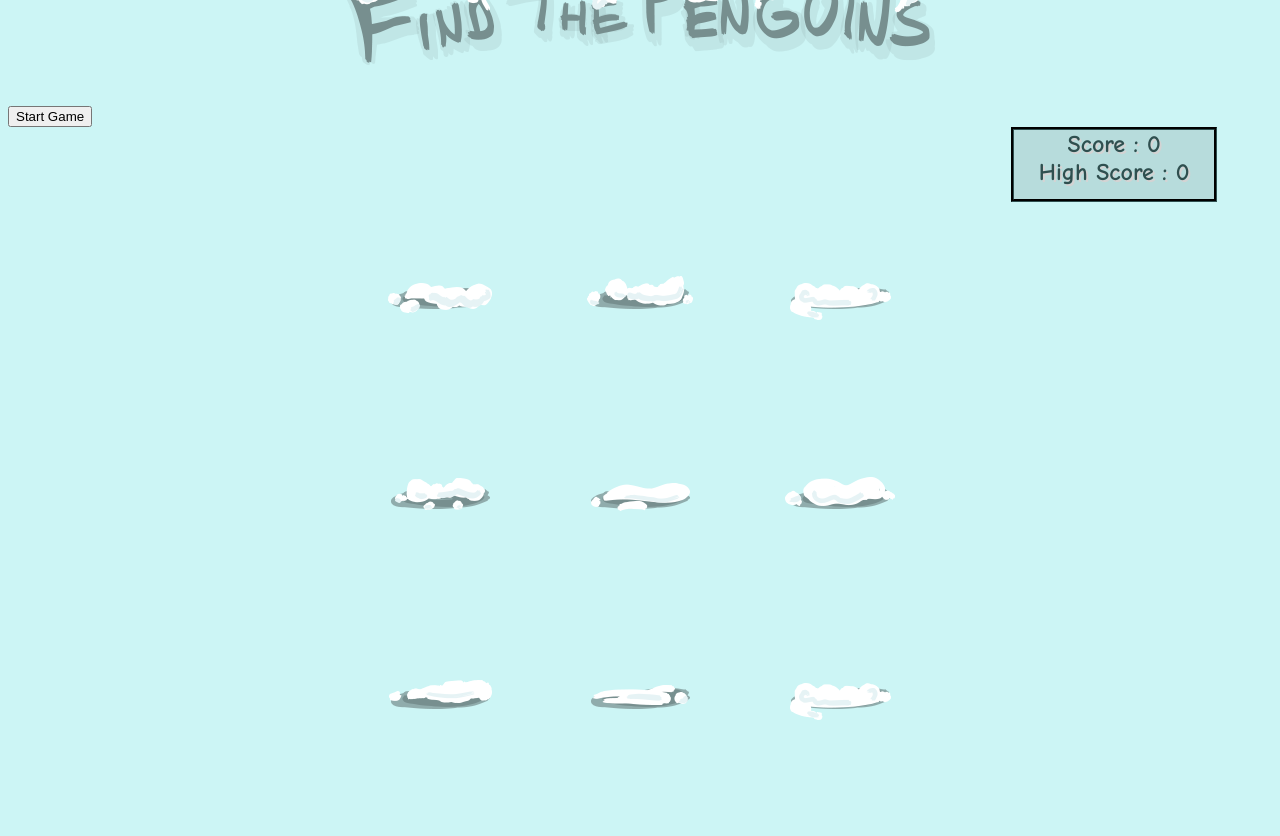
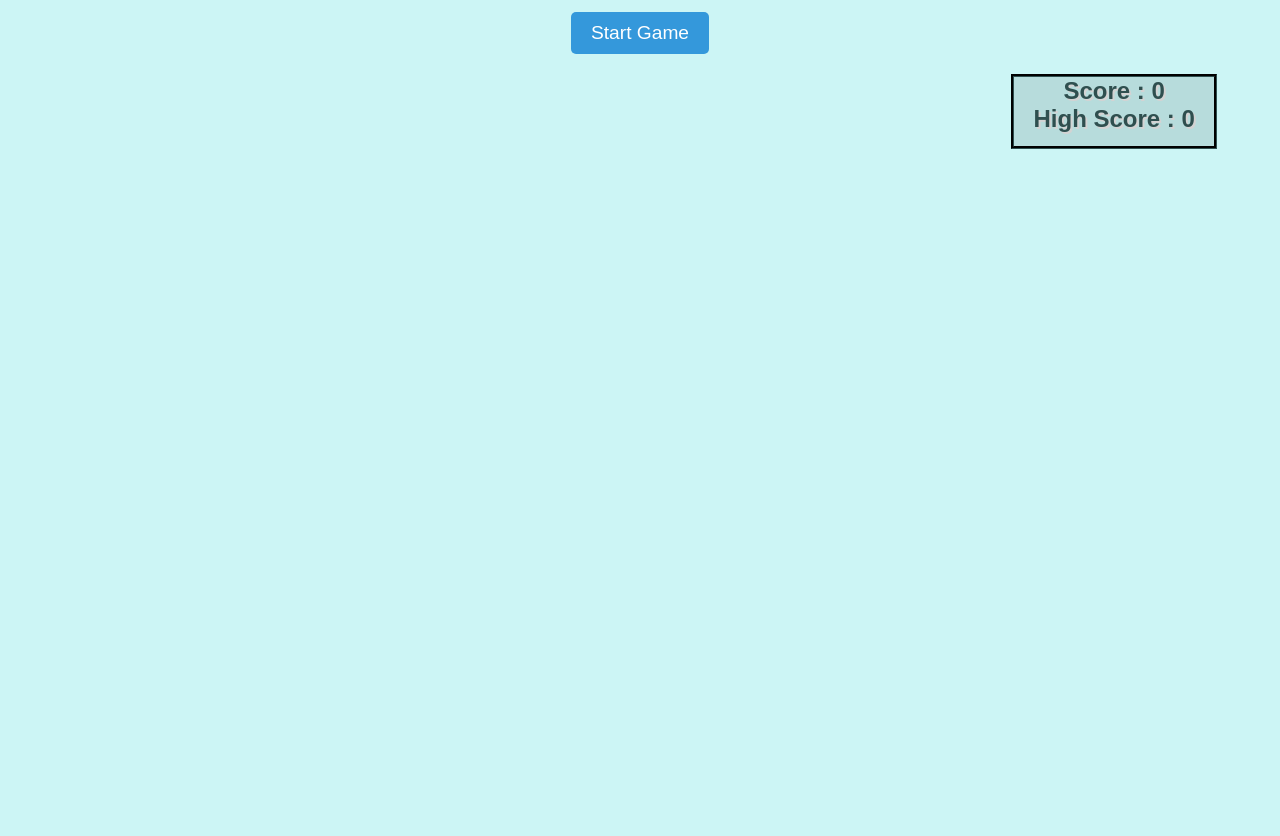
Before and after one commit to samadvora/FindPenguins, a plain HTML site: page index.html in a window 1280 px wide. Shown: the part 87-923 px from the top of the page. Before the commit the page ends 814 px from the top, so only its background shows below. Drawn offline with nearby package versions, Linux system fonts and the light colour scheme.

Commit message:
index.css

```diff
--- a/index.css
+++ b/index.css
@@ -1,19 +1,31 @@
 body {
     background-color: #ccf5f5;
+    font-family: Arial, sans-serif;
 }
 
-#gameholder {
-width: 600px;
-margin-left: auto;
-margin-right: auto;
+header {
+    text-align: center;
+    margin-bottom: 20px;
 }
 
 #title {
-width: 600px;
-height: 150px;
-background-image:url('images/penguin_title.png');
-margin-left: auto;
-margin-right: auto;
+    font-size: 2.5em;
+    color: #2c3e50;
+}
+
+#startButton {
+    padding: 10px 20px;
+    font-size: 1.2em;
+    background-color: #3498db;
+    color: white;
+    border: none;
+    border-radius: 5px;
+    cursor: pointer;
+    transition: background-color 0.3s;
+}
+
+#startButton:hover {
+    background-color: #2980b9;
 }
 
 #score {
@@ -23,7 +35,6 @@ position: absolute;
     left: 79%;
     border: 3px groove darkslategrey;
     text-align: center;
-font-family: Comic Sans MS;
     font-size: 1.5em;
     font-weight: 800;
     color: darkslategrey;
@@ -31,144 +42,23 @@ text-shadow: 2px 2px lightgrey;
     background-color: rgba(0, 0, 0, .1);
 }
 
-#penguin1 {
+#gameholder {
+    display: flex;
+    flex-wrap: wrap;
+    justify-content: center;
+    width: 600px;
+    margin: 0 auto;
+}
+
+.Penguins {
     width: 200px;
     height: 200px;
-float: left;
-background-image:url('images/mound_1.png');
+    margin: 10px;
+    background-size: cover;
+    transition: background-image 0.3s;
 }
 
-#penguin1:hover {
-background-image:url('images/mound_1_hover.png');
+.Penguins:hover {
     cursor: pointer;
+    transform: scale(1.05);
 }
-#penguin1:active {
-    background-image:url('images/penguin_1.png');
-}
-
-
-#penguin2 {
-width: 200px;
-height: 200px;
-float: left;
-background-image:url('images/mound_2.png');
-}
-#penguin2:hover {
-background-image:url('images/mound_2_hover.png');
-cursor: pointer;
-}
-#penguin2:active {
-background-image:url('images/penguin_2.png');
-}
-
-#penguin3 {
-width: 200px;
-height: 200px;
-float: left;
-background-image:url('images/mound_3.png');
-}
-#penguin3:hover {
-background-image:url('images/mound_3_hover.png');
-cursor: pointer;
-}
-#penguin3:active {
-background-image:url('images/penguin_3.png');
-}
-
-#penguin4 {
-width: 200px;
-height: 200px;
-float: left;
-background-image:url('images/mound_4.png');
-}
-#penguin4:hover {
-background-image:url('images/mound_4_hover.png');
-cursor: pointer;
-}
-#penguin4:active {
-background-image:url('images/penguin_4.png');
-}
-#penguin5 {
-width: 200px;
-height: 200px;
-float: left;
-background-image:url('images/mound_5.png');
-}
-#penguin5:hover {
-background-image:url('images/mound_5_hover.png');
-cursor: pointer;
-}
-#penguin5:active {
-background-image:url('images/penguin_5.png');
-}
-
-#penguin6 {
-width: 200px;
-height: 200px;
-float: left;
-background-image:url('images/mound_6.png');
-}
-
-#penguin6:hover {
-background-image:url('images/mound_6_hover.png');
-cursor: pointer;
-}
-#penguin6:active {
-background-image:url('images/penguin_6.png');
-}
-#penguin7 {
-width: 200px;
-height: 200px;
-float: left;
-background-image:url('images/mound_7.png');
-}
-
-#penguin7:hover {
-background-image:url('images/mound_7_hover.png');
-cursor: pointer;
-}
-#penguin7:active {
-background-image:url('images/penguin_7.png');
-}
-#penguin8 {
-width: 200px;
-height: 200px;
-float: left;
-background-image:url('images/mound_8.png');
-}
-
-#penguin8:hover {
-background-image:url('images/mound_8_hover.png');
-cursor: pointer;
-}
-#penguin8:active {
-background-image:url('images/penguin_8.png');
-}
-
-#penguin9:hover {
-background-image:url('images/mound_9_hover.png');
-cursor: pointer;
-}
-#penguin9 {
-width: 200px;
-height: 200px;
-float: left;
-background-image:url('images/mound_9.png');
-}
-#penguin9:active {
-background-image:url('images/penguin_9.png');
-}
-
-#yeti:hover {
-background-image:url('images/mound_9_hover.png');
-cursor: pointer;
-}
-#yeti:active {
-background-image:url('images/yeti.png');
-}
-#yeti {
-width: 200px;
-height: 200px;
-float: left;
-background-image:url('images/mound_9.png');
-}
```
Lines whose indentation alone changed are shown as unchanged.
